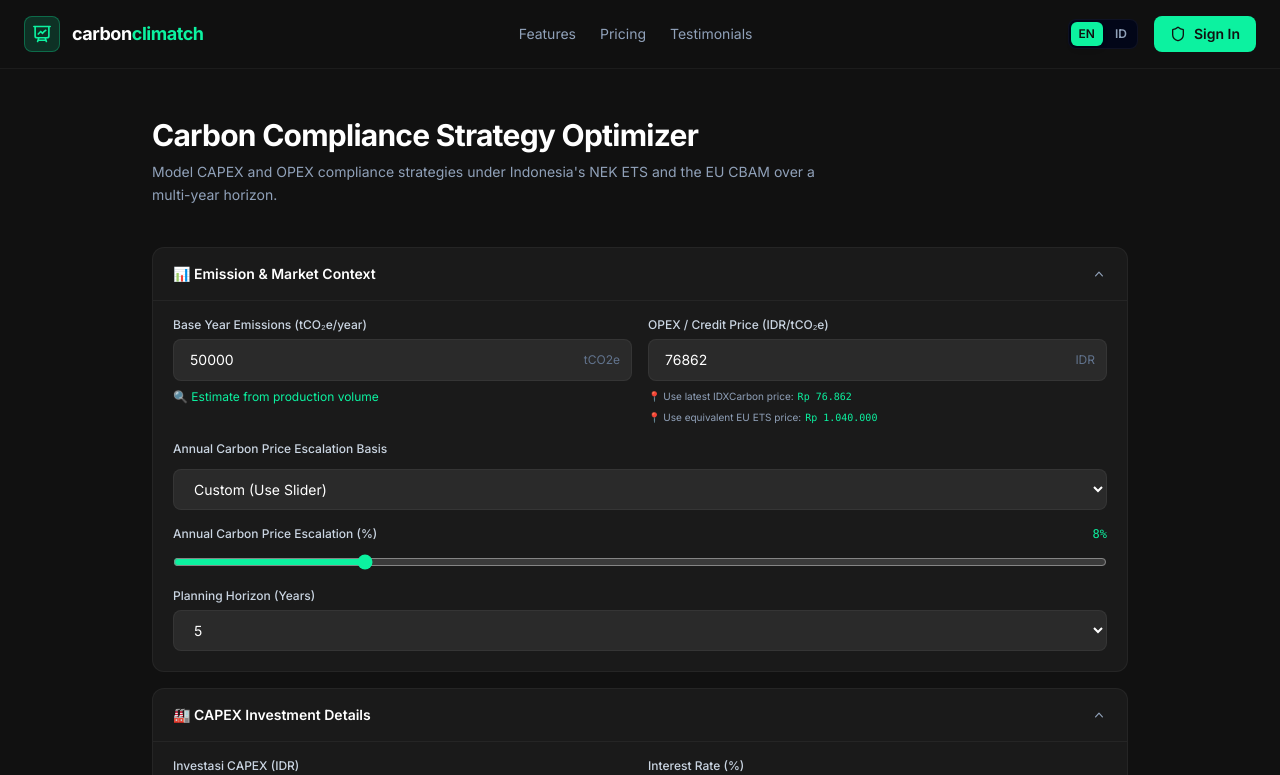
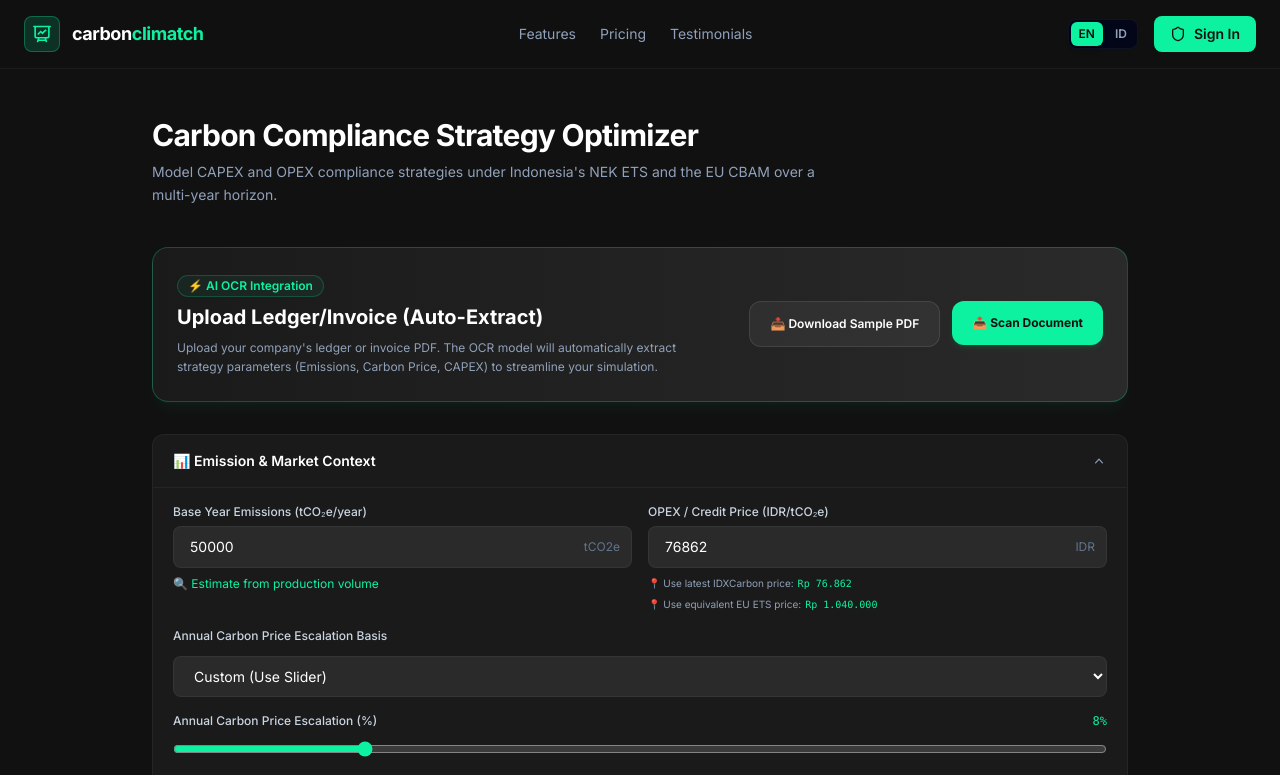
Before and after one commit to chandakapu/carbon-climatch, a Next.js app: page /strategy in a window 1280 px wide. Shown: the top 775 px of the page. Built offline with nearby package versions, Linux system fonts and the light colour scheme.

Commit message:
feat: model ocr scanning integration

```diff
--- a/src/app/strategy/page.tsx
+++ b/src/app/strategy/page.tsx
@@ -403,6 +403,70 @@ export default function StrategyPage() {
                     </p>
                 </div>
 
+                {/* OCR Uploader Section */}
+                <section className="mb-8 rounded-2xl border border-[#0CF2A0]/25 bg-gradient-to-r from-[#1a1a1a] to-[#2a2a2a] p-6 shadow-lg shadow-[#0CF2A0]/5 animate-in fade-in">
+                    <div className="flex flex-col lg:flex-row justify-between items-start lg:items-center gap-6">
+                        <div className="space-y-2 max-w-2xl">
+                            <div className="inline-flex items-center gap-1.5 rounded-full border border-[#0CF2A0]/20 bg-[#0CF2A0]/5 px-2.5 py-0.5 text-xs font-semibold text-[#0CF2A0]">
+                                <span>⚡ AI OCR Integration</span>
+                            </div>
+                            <h2 className="text-xl font-bold text-white leading-tight">
+                                {language === "id" ? "Unggah Ledger/Faktur (Ekstraksi Otomatis)" : "Upload Ledger/Invoice (Auto-Extract)"}
+                            </h2>
+                            <p className="text-xs text-slate-400 leading-relaxed text-pretty">
+                                {language === "id"
+                                    ? "Unggah berkas PDF ledger atau faktur perusahaan Anda. Model OCR akan mengekstrak parameter strategi secara otomatis (Emisi, Harga Karbon, CAPEX) untuk mempermudah simulasi."
+                                    : "Upload your company's ledger or invoice PDF. The OCR model will automatically extract strategy parameters (Emissions, Carbon Price, CAPEX) to streamline your simulation."}
+                            </p>
+                        </div>
+
+                        <div className="flex flex-col sm:flex-row gap-3 w-full lg:w-auto">
+                            <button
+                                type="button"
+                                onClick={() => {
+                                    import("@/lib/mockupLedger").then((mod) => {
+                                        mod.generateMockupLedgerReport("Sample Company");
+                                    });
+                                }}
+                                className="inline-flex items-center justify-center gap-2 rounded-xl border border-white/10 hover:border-white/20 bg-white/5 hover:bg-white/10 px-5 py-3.5 text-xs font-semibold text-white transition-all cursor-pointer whitespace-nowrap"
+                            >
+                                <span>📥 {language === "id" ? "Unduh PDF Sampel" : "Download Sample PDF"}</span>
+                            </button>
+
+                            <div className="relative">
+                                <input
+                                    type="file"
+                                    id="ocr-pdf-upload"
+                                    accept=".pdf,image/*"
+                                    onChange={async (e) => {
+                                        const file = e.target.files?.[0];
+                                        if (!file) return;
+
+                                        // Simulated OCR sequence
+                                        const alertMsg = language === "id" ? "Memindai dokumen dengan Model OCR..." : "Scanning document with OCR Model...";
+                                        const successMsg = language === "id" ? "Ekstraksi berhasil! Parameter telah disesuaikan." : "Extraction successful! Parameters have been adjusted.";
+                                        alert(alertMsg);
+
+                                        // Pre-fill parameters based on sample data
+                                        setAnnualEmissions("85000");
+                                        setCapexAmount("15000000000");
+                                        setCarbonPriceIdr("80000");
+
+                                        alert(successMsg);
+                                    }}
+                                    className="hidden"
+                                />
+                                <label
+                                    htmlFor="ocr-pdf-upload"
+                                    className="w-full lg:w-auto inline-flex items-center justify-center gap-2 rounded-xl bg-[#0CF2A0] hover:bg-[#0CF2A0]/95 px-5 py-3.5 text-xs font-bold text-[#111111] shadow-md shadow-[#0CF2A0]/10 transition-all hover:-translate-y-0.5 cursor-pointer whitespace-nowrap"
+                                >
+                                    <span>📤 {language === "id" ? "Pindai Dokumen" : "Scan Document"}</span>
+                                </label>
+                            </div>
+                        </div>
+                    </div>
+                </section>
+
                 {/* Input Sections */}
                 <div className="space-y-4 mb-8">
                     <Section title={language === "id" ? "📊 Konteks Emisi & Pasar" : "📊 Emission & Market Context"} defaultOpen>
--- /dev/null
+++ b/src/lib/mockupLedger.ts
@@ -0,0 +1,105 @@
+import jsPDF from "jspdf";
+
+/**
+ * Generates a mock Ledger/Invoice report PDF for Strategy parameter extraction.
+ */
+export function generateMockupLedgerReport(companyName: string) {
+  const pdf = new jsPDF({
+    orientation: "portrait",
+    unit: "mm",
+    format: "a4",
+  });
+
+  const w = 210;
+  const h = 297;
+
+  // Header branding
+  pdf.setFont("helvetica", "bold");
+  pdf.setFontSize(10);
+  pdf.setTextColor(26, 54, 93);
+  pdf.text("carbon-climatch Financial Services", 20, 20);
+
+  pdf.setFont("helvetica", "normal");
+  pdf.setFontSize(8);
+  pdf.setTextColor(74, 85, 104);
+  pdf.text("FISCAL YEAR: 2026", w - 20, 20, { align: "right" });
+
+  // Document Title
+  pdf.setFont("helvetica", "bold");
+  pdf.setFontSize(16);
+  pdf.setTextColor(26, 54, 93);
+  pdf.text("LEDGER & EMISSIONS INVOICE FOR STRATEGY OPTIMIZATION", 20, 32);
+
+  // Divider
+  pdf.setDrawColor(200, 200, 200);
+  pdf.setLineWidth(0.5);
+  pdf.line(20, 36, w - 20, 36);
+
+  // Meta Section
+  let y = 44;
+  pdf.setFont("helvetica", "bold");
+  pdf.setFontSize(9);
+  pdf.setTextColor(74, 85, 104);
+  pdf.text("COMPANY INFORMATION", 20, y);
+  y += 5;
+
+  pdf.setFont("helvetica", "normal");
+  pdf.setFontSize(9);
+  pdf.setTextColor(33, 33, 33);
+  pdf.text(`Company Name: ${companyName}`, 20, y);
+  y += 6;
+  pdf.text("Document Type: Annual Ledger & Emissions Declaration", 20, y);
+  pdf.text("Date: May 2026", w - 20, y, { align: "right" });
+
+  y += 12;
+
+  // Key stats table layout
+  pdf.setFillColor(245, 247, 250);
+  pdf.roundedRect(20, y, w - 40, 48, 2, 2, "F");
+  pdf.setDrawColor(220, 225, 230);
+  pdf.roundedRect(20, y, w - 40, 48, 2, 2, "D");
+
+  pdf.setFont("helvetica", "bold");
+  pdf.setFontSize(10);
+  pdf.setTextColor(26, 54, 93);
+  pdf.text("EXTRACTABLE PARAMETERS (OCR DATA):", 25, y + 8);
+
+  pdf.setFont("helvetica", "normal");
+  pdf.setFontSize(9.5);
+  pdf.setTextColor(33, 33, 33);
+
+  pdf.text("- Total Annual Emissions (tCO2e):", 25, y + 18);
+  pdf.setFont("helvetica", "bold");
+  pdf.text("85000", w - 25, y + 18, { align: "right" });
+
+  pdf.setFont("helvetica", "normal");
+  pdf.text("- Allocated CAPEX Investment (IDR):", 25, y + 27);
+  pdf.setFont("helvetica", "bold");
+  pdf.text("15000000000", w - 25, y + 27, { align: "right" });
+
+  pdf.setFont("helvetica", "normal");
+  pdf.text("- Prevailing Carbon Price (IDR/tCO2e):", 25, y + 36);
+  pdf.setFont("helvetica", "bold");
+  pdf.setTextColor(220, 50, 50);
+  pdf.text("80000", w - 25, y + 36, { align: "right" });
+
+  y += 62;
+
+  // Auditor notes
+  pdf.setFont("helvetica", "bold");
+  pdf.setFontSize(9);
+  pdf.setTextColor(26, 54, 93);
+  pdf.text("NOTES:", 20, y);
+  y += 5;
+
+  pdf.setFont("helvetica", "normal");
+  pdf.setFontSize(8);
+  pdf.setTextColor(74, 85, 104);
+  const noteText = "This sample document is used for demonstrating OCR-based auto-filling in the Strategy Optimizer. Uploading this file will trigger an automatic extraction of the parameters listed above, saving time and ensuring data consistency.";
+  const splitNote = pdf.splitTextToSize(noteText, w - 40);
+  pdf.text(splitNote, 20, y);
+
+  // Save the report
+  const filename = `Mockup-Ledger-${companyName.replace(/\s+/g, "-")}.pdf`;
+  pdf.save(filename);
+}
```
